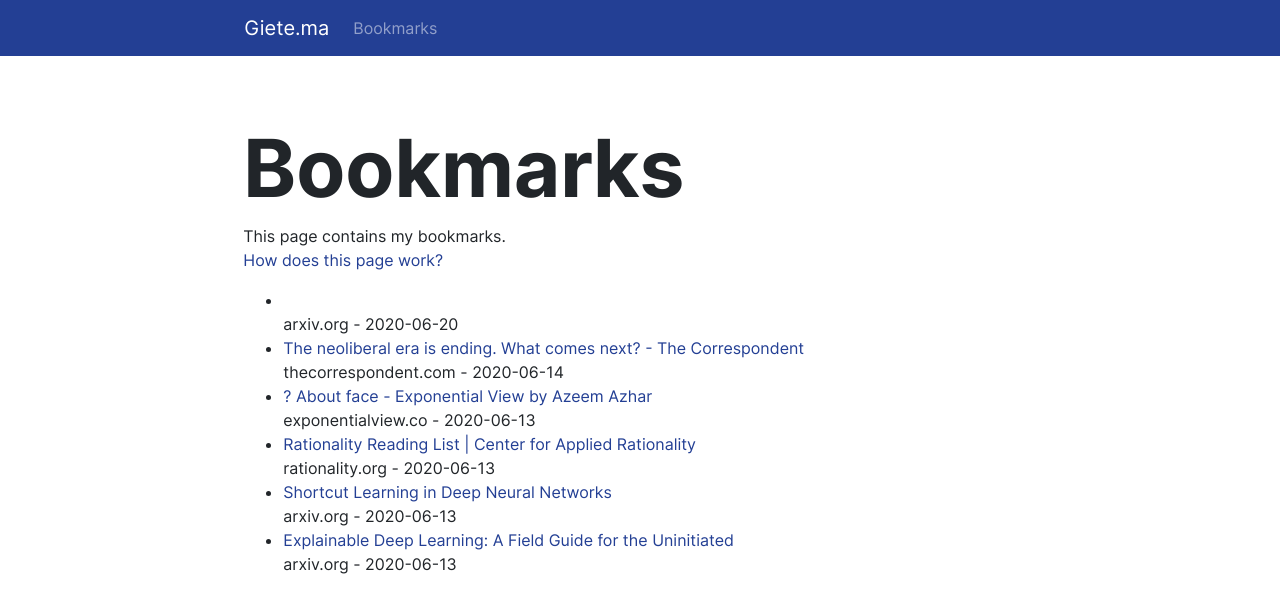
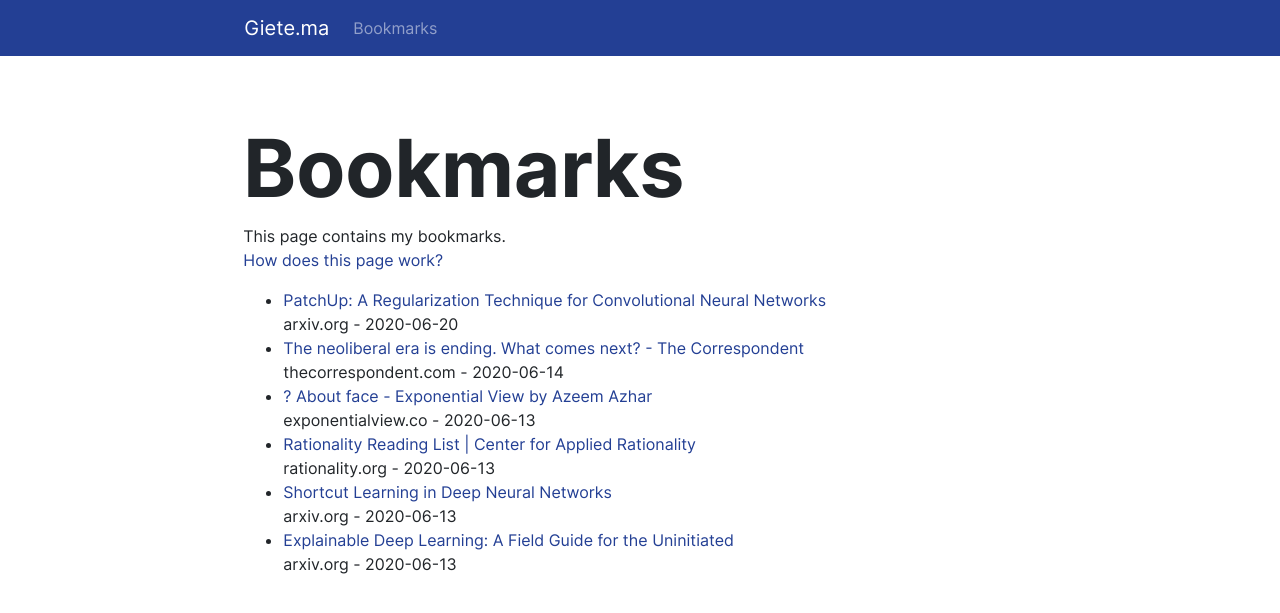
Before and after one commit to gietema/gietema.github.io, a Jekyll site: the page built from bookmarks.html, in a window 1280 px wide. Shown: the top 613 px of the page. Built offline with Jekyll 4.4.1, drawn with Linux system fonts in a browser that asks for light colours; nearby versions of some CDN libraries.

Commit message:
Update bookmarks.html

```diff
--- a/bookmarks.html
+++ b/bookmarks.html
@@ -8,7 +8,8 @@ This page contains my bookmarks.
     <a href="/posts/2020/06/13/publishing-bookmarks.html">How does this page work?</a>
 </p>
 <ul>
-<li><a href="https://arxiv.org/abs/2006.07794v1" target="_blank"></a><br>arxiv.org - 2020-06-20</li>
+<li><a href="https://arxiv.org/abs/2006.07794v1" target="_blank">PatchUp: A Regularization Technique for Convolutional Neural Networks
+</a><br>arxiv.org - 2020-06-20</li>
 <li><a href="https://thecorrespondent.com/466/the-neoliberal-era-is-ending-what-comes-next/61655148676-a00ee89a" target="_blank">The neoliberal era is ending. What comes next? - The Correspondent</a><br>thecorrespondent.com - 2020-06-14</li>
     <li><a href="https://www.exponentialview.co/p/-about-face" target="_blank">
         ? About face - Exponential View by Azeem Azhar
```
